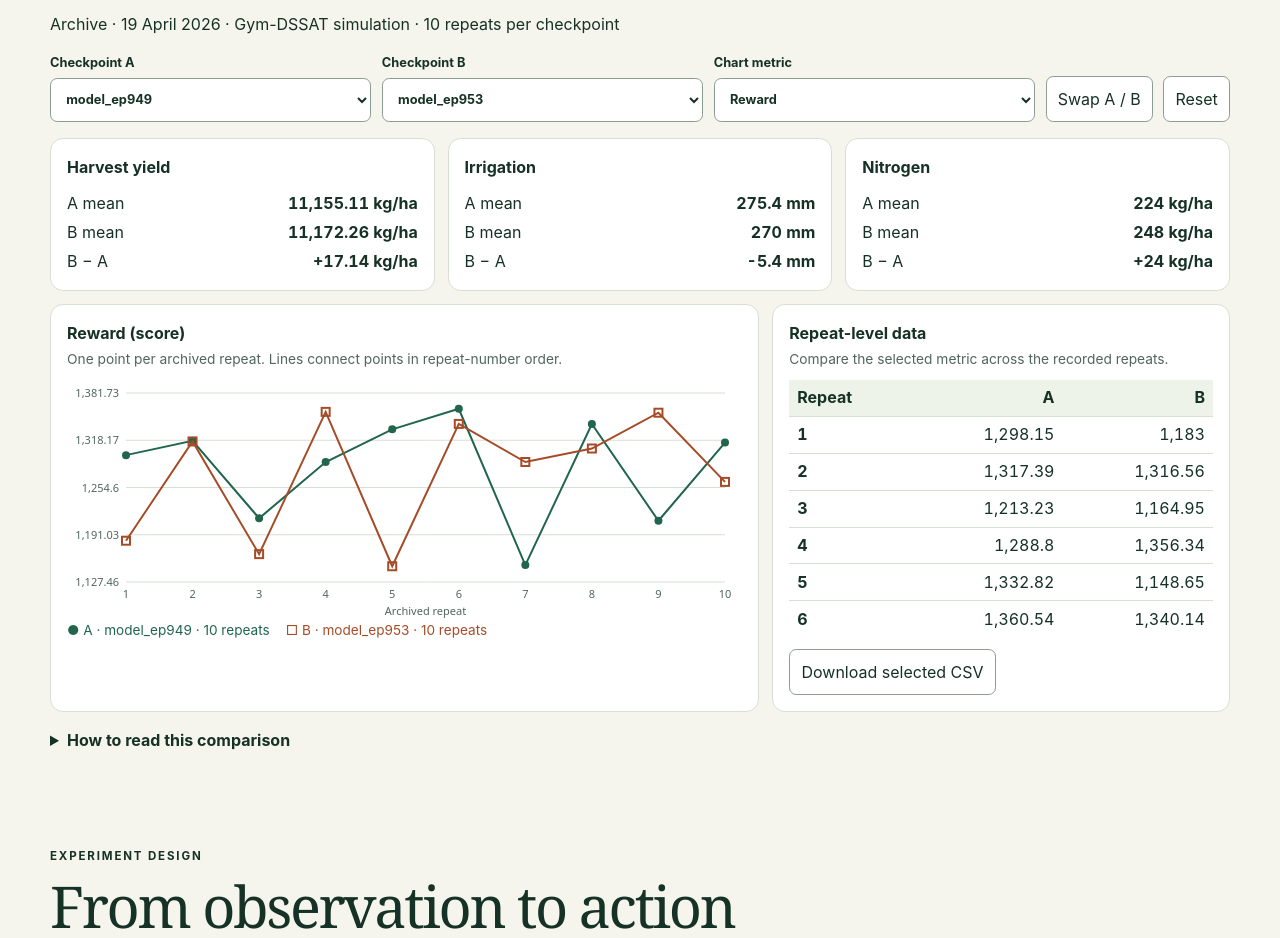
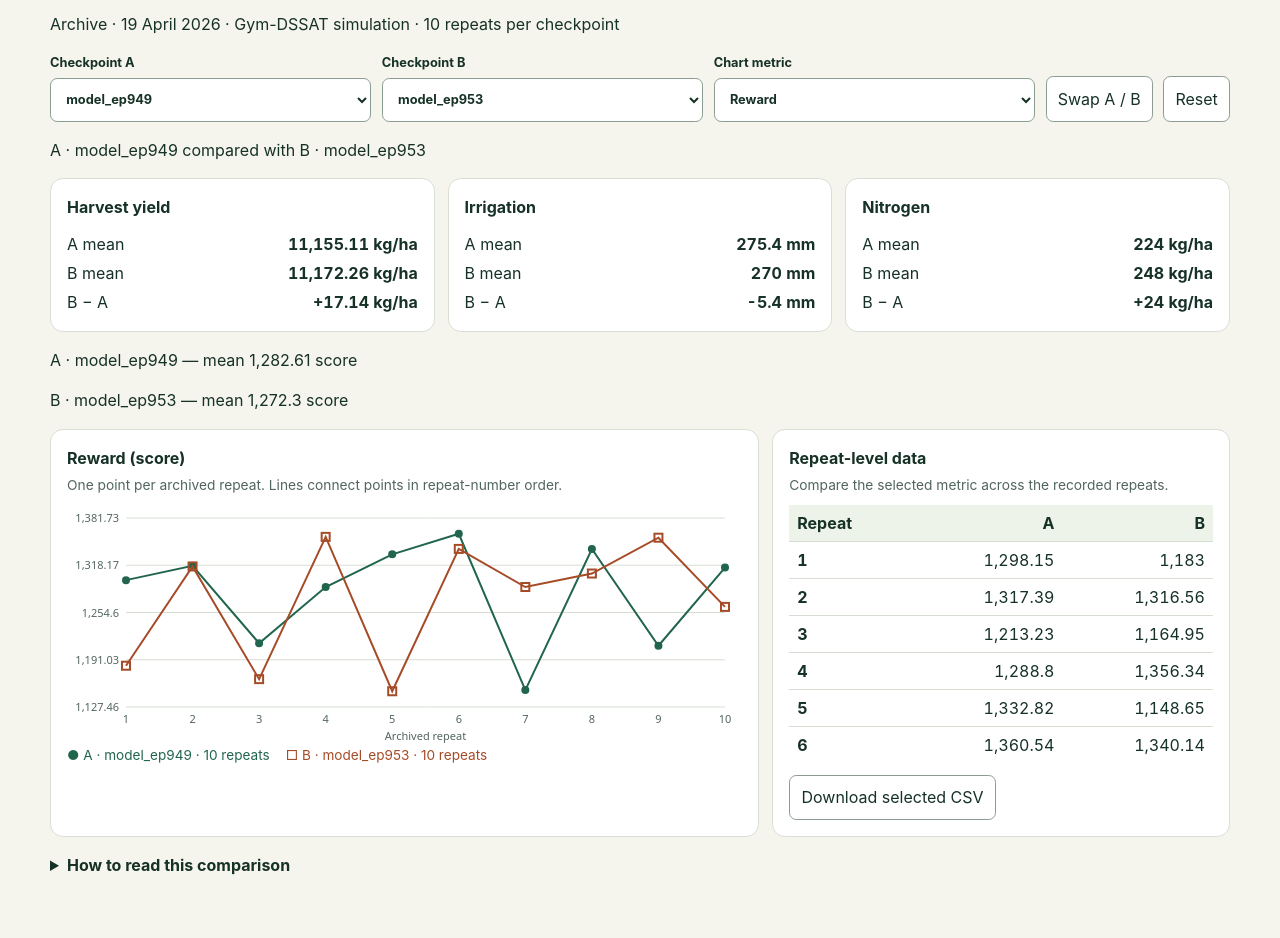
Before and after one commit to wuyang060826/llama_ppo_rnd_in_gymDssat, a plain HTML site: page docs/fieldlab/index.html in a window 1280 px wide. Shown: the part 820-1758 px from the top of the page. Drawn offline with Linux system fonts and the light colour scheme.

Commit message:
Review 03: Show selected-metric means and explicit same-checkpoint feedback.

```diff
--- a/docs/fieldlab/app.js
+++ b/docs/fieldlab/app.js
@@ -134,6 +134,11 @@ function start(data) {
       history.replaceState(null, "", url);
     }
 
+    byId("comparison-note").textContent = state.a === state.b ?
+      "Both selections refer to the same checkpoint. Choose another checkpoint to compare policies." :
+      `A · ${state.a} compared with B · ${state.b}`;
+    byId("metric-stats").replaceChildren(...series.map(({id, label: side, rows}) =>
+      element("p", `${side} · ${id} — mean ${number(mean(rows, state.metric))} ${unit}`)));
     byId("summary").replaceChildren(...["yield", "irr", "fert"].map((key) => {
       const [name, units] = metrics[key];
       const averages = series.map(({rows}) => mean(rows, key));
--- a/docs/fieldlab/index.html
+++ b/docs/fieldlab/index.html
@@ -36,7 +36,9 @@
 <button id="reset" type="button">Reset</button>
 </div>
 <p id="status" class="sr" role="status"></p>
+<p id="comparison-note" role="status"></p>
 <div id="summary" class="summary"></div>
+<div id="metric-stats" class="metric-stats"></div>
 <div class="panels">
 <article class="panel"><h3 id="chartTitle"></h3><p class="muted">One point per archived repeat. Lines connect points in repeat-number order.</p><div id="chart"></div><div id="legend"></div></article>
 <article class="panel"><h3>Repeat-level data</h3><p class="muted">Compare the selected metric across the recorded repeats.</p><div class="table-wrap"><table><thead id="columns"></thead><tbody id="observations"></tbody></table></div><button id="export" type="button">Download selected CSV</button></article>
```
Also changed, not shown: 1 other file.
